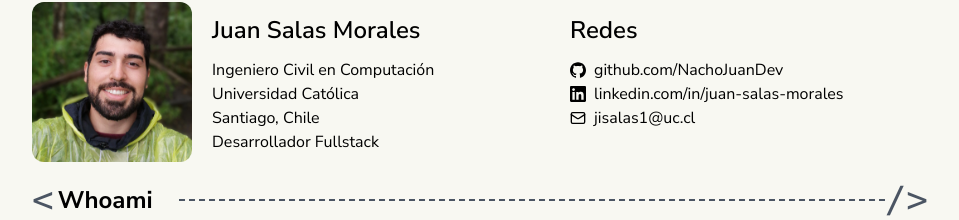
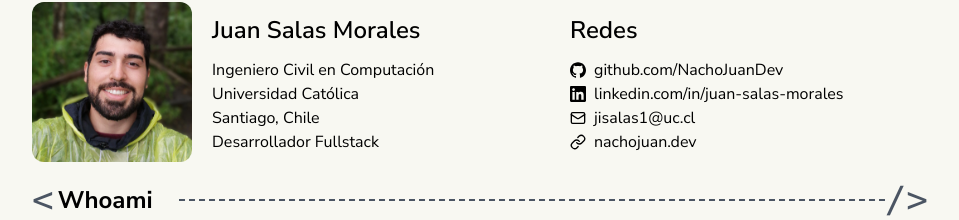
Before and after one commit to NachoJuanDev/Portfolio, an Astro site: page / in a window 1280 px wide. Shown: the part 98-318 px from the top of the page, without its empty margins (160-1119 px from the left). Built offline with nearby package versions, Linux system fonts and the light colour scheme; Astro itself is replaced by a stand-in of ours.

Commit message:
feat: add website

```diff
--- /dev/null
+++ b/src/assets/icons/Link.astro
@@ -0,0 +1,16 @@
+<svg
+  {...Astro.props}
+  xmlns="http://www.w3.org/2000/svg"
+  width="16"
+  height="16"
+  viewBox="0 0 24 24"
+  fill="none"
+  stroke="currentColor"
+  stroke-width="2"
+  stroke-linecap="round"
+  stroke-linejoin="round"
+  class="link"
+  ><path d="M10 13a5 5 0 0 0 7.54.54l3-3a5 5 0 0 0-7.07-7.07l-1.72 1.71"
+  ></path><path d="M14 11a5 5 0 0 0-7.54-.54l-3 3a5 5 0 0 0 7.07 7.07l1.71-1.71"
+  ></path></svg
+>
--- a/src/components/Profile.astro
+++ b/src/components/Profile.astro
@@ -5,6 +5,7 @@ import GitHub from '@/icons/Github.astro'
 import LinkedIn from '@/icons/LinkedIn.astro'
 import Mail from '@/icons/Mail.astro'
 import Me from '@/images/me.webp'
+import Link from '@/icons/Link.astro'
 ---
 
 <section
@@ -42,5 +43,8 @@ import Me from '@/images/me.webp'
     <SocialLink href="mailto:jisalas1@uc.cl" icon={Mail}>
       jisalas1@uc.cl
     </SocialLink>
+    <SocialLink href="https://nachojuan.dev" icon={Link}>
+      nachojuan.dev
+    </SocialLink>
   </div>
 </section>
```
